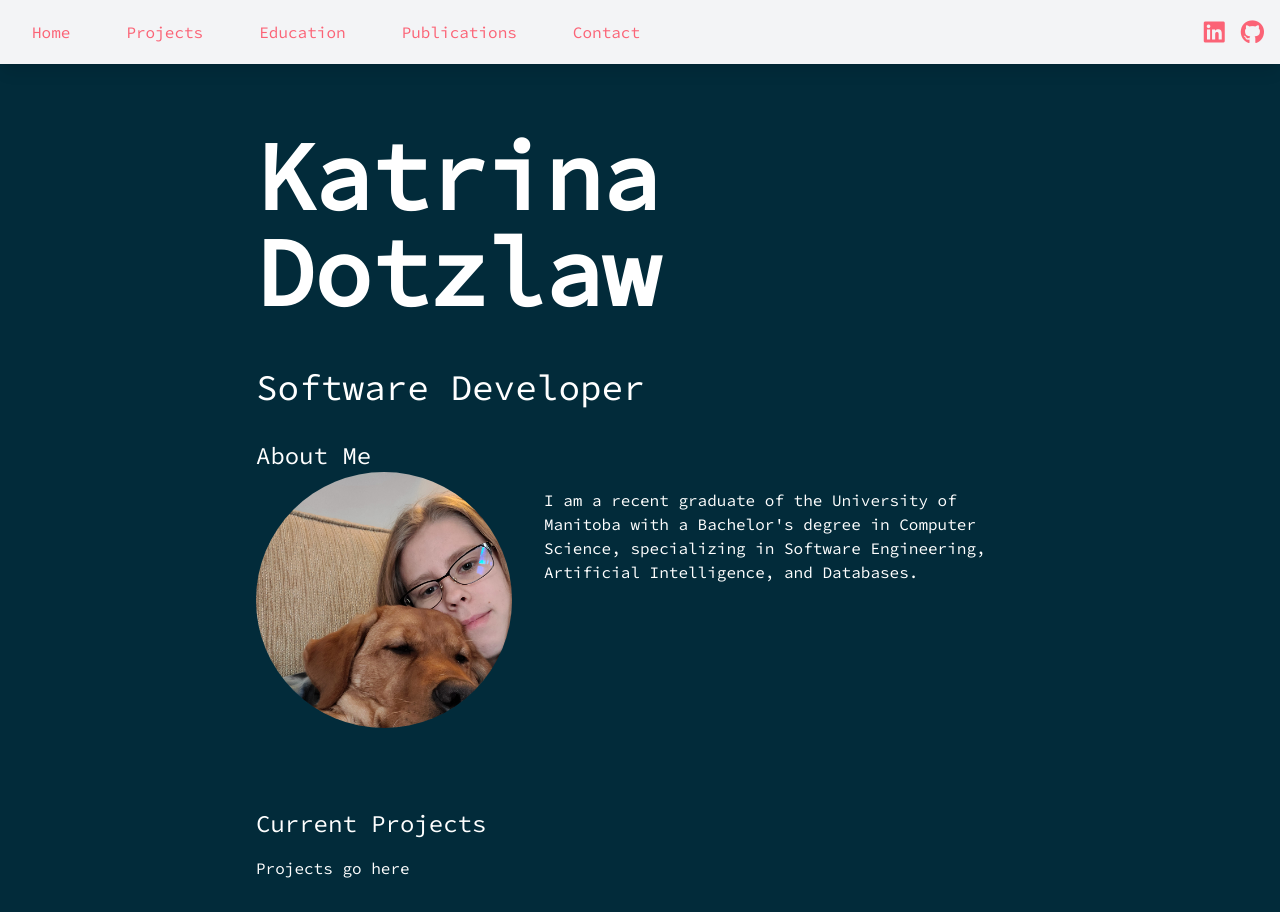
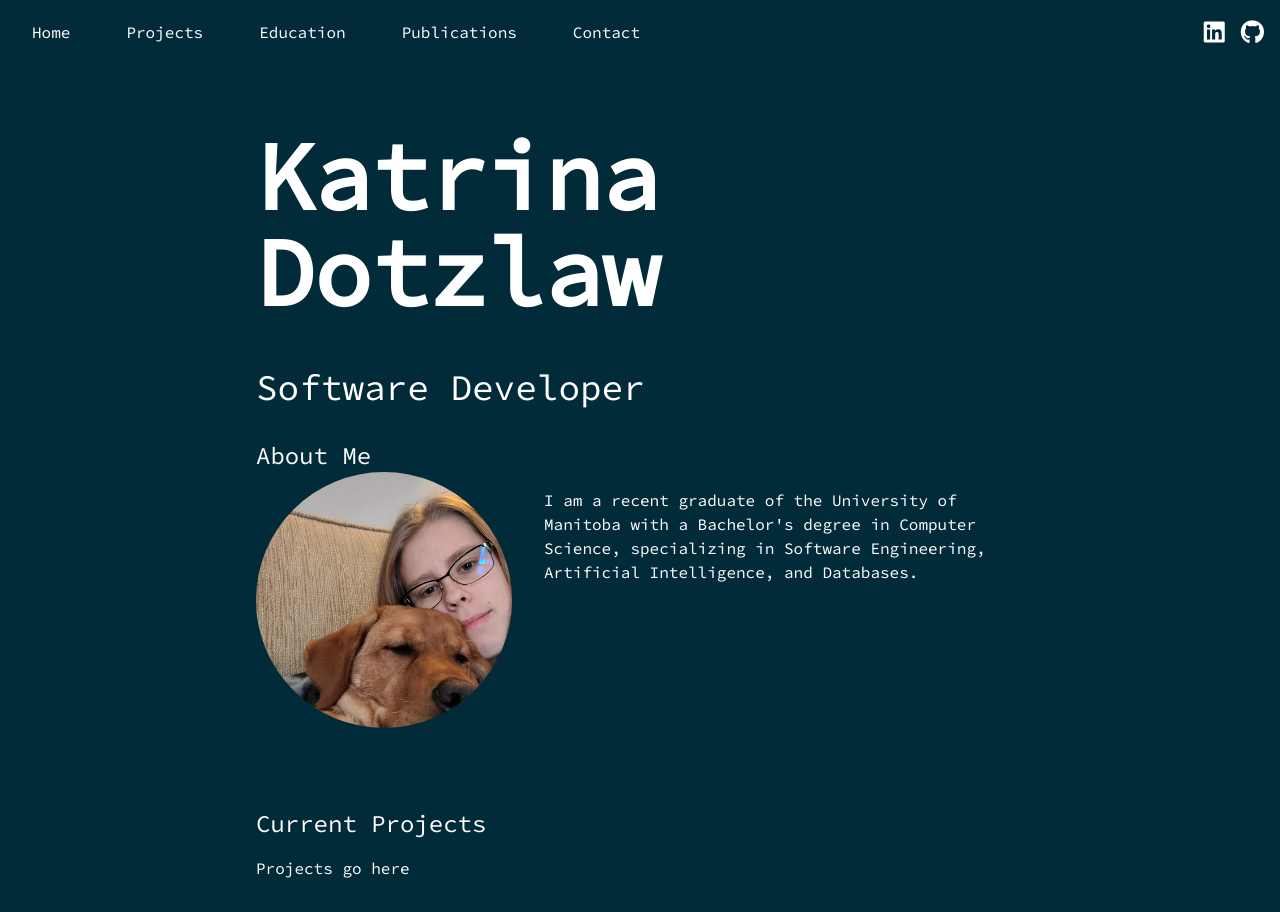
Before and after one commit to kdotzlaw/website, a React (Create React App) app in the folder portfolio-website/: page / in a window 1280 px wide. Built offline with nearby package versions, Linux system fonts and the light colour scheme.

Commit message:
css changes

```diff
--- a/portfolio-website/src/components/Nav.js
+++ b/portfolio-website/src/components/Nav.js
@@ -3,7 +3,7 @@ import '../styles/Nav.css';
 
 const Nav = ({ switchComponent }) => {
   return (
-    <header id='nav' className='bg-gray-100 p-4 fixed w-full z-50 top-0 left-0 shadow-lg'>
+    <header id='nav' className='p-4 fixed w-full z-50 top-0 left-0 '>
       <nav className='container mx-auto flex justify-between items-center'>
         <ul className="flex space-x-6">
           <li id='nav-item'><a href='#home' className="py-2 px-4" onClick={() => switchComponent('Home')}>Home</a></li>
--- a/portfolio-website/src/styles/Home.css
+++ b/portfolio-website/src/styles/Home.css
@@ -1,5 +1,6 @@
 body{
     font-family: 'Source Code Pro', monospace;
+    background-color: #022B3A;
 }
 #body{
     /*background-color: #84A59D;*/
@@ -11,7 +12,7 @@ body{
     */
     background-color: #022B3A;
     color: white;
-    position:relative;
+    position: relative;
 }
 
 #text-link{
--- a/portfolio-website/src/styles/Nav.css
+++ b/portfolio-website/src/styles/Nav.css
@@ -1,4 +1,4 @@
-#nav-header{
+/*#nav-header{
     color: #FB6376;
 }
 #nav-item{
@@ -12,3 +12,20 @@
 #social{
     color: #FB6376;
 }
+    */
+    #nav-header{
+        color:white;
+    }
+    #nav-item{
+        color:white;
+    }
+    #nav-item:hover{
+        color: #CEC3C1;
+    }
+    #social{
+        color:white;
+    }
+    #social:hover{
+        color: #CEC3C1;
+
+    }
```
